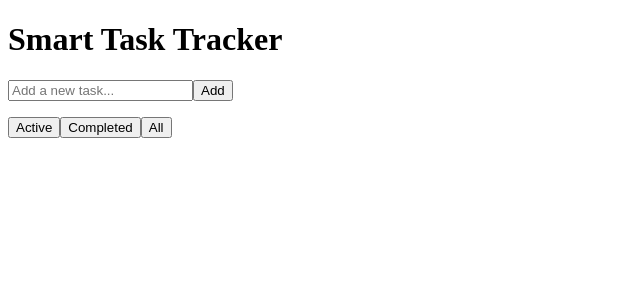
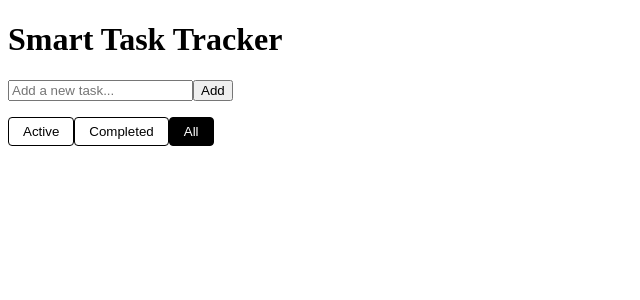
Before and after one commit to Maureen0007/Smart-Task-Tracker, a React (Create React App) app: page / in a window 1280 px wide. Shown: the top 300 px of the page, without its empty margins (0-640 px from the left). Built offline with nearby package versions, Linux system fonts and the light colour scheme.

Commit message:
Add filter buttons

```diff
--- a/src/App.css
+++ b/src/App.css
@@ -0,0 +1,33 @@
+.task-item.completed {
+  background-color: #e0e0e0;
+  text-decoration: line-through;
+  color: gray;
+  opacity: 0.7;
+};
+
+/* filters */
+.filters {
+  margin-top: 20px;
+  display: flex;
+  gap: 10px;
+  justify-content: center;
+}
+
+.filters button {
+  padding: 6px 14px;
+  border: 1px solid black;
+  background-color: white;
+  color: black;
+  cursor: pointer;
+  border-radius: 4px;
+  transition: all 0.2s ease;
+}
+
+.filters button:hover {
+  background-color: #f0f0f0;
+}
+
+.filters button.selected {
+  background-color: black;
+  color: white;
+}
--- a/src/App.js
+++ b/src/App.js
@@ -4,6 +4,8 @@ import './App.css';
 function App() {
   const [task, setTask] = useState('');
   const [tasks, setTasks] = useState([]);
+  const [filter, setFilter] = useState('all');
+
 // Function to handle adding a new task
   const handleAddTask = () => {
     if (task.trim() === '') return;
@@ -30,6 +32,13 @@ function App() {
     );
   };
 
+  // Function to filter tasks based on completion status
+  const filteredTasks = tasks.filter((task) => {
+    if (filter === 'active') return !task.completed;
+    if (filter === 'completed') return task.completed;
+    return true; // 'all' filter
+  });
+
   return (
     <div className="app-container">
       <h1>Smart Task Tracker</h1>
@@ -45,20 +54,27 @@ function App() {
       </div>
 
       <ul className="task-list">
-        {tasks.map((t) => (
-          <li key={t.id} className={`task-item ${t.completed ? 'completed' : ''}`}>
-            <span className="task-text" onClick={() => toggleComplete(t.id)}>
-              {t.text}
+        {filteredTasks.map((task) => (
+          <li key={task.id} className={`task-item ${task.completed ? 'completed' : ''}`}>
+            <span className="task-text" onClick={() => toggleComplete(task.id)}>
+              {task.text}
             </span>
-            <button className="delete-btn" onClick={() => handleDelete(t.id)}>🗑</button>
+            <button className="delete-btn" onClick={() => handleDelete(task.id)}>🗑</button>
           </li>
         ))}
       </ul>
 
       <div className="filters">
-        <button>Active</button>
-        <button>Completed</button>
-        <button>All</button>
+        <button className={filter === 'active' ? 'selected' : ''}
+          onClick={() => setFilter('active')}>Active
+          </button>
+
+        <button className={filter === 'completed' ? 'selected' : ''}
+          onClick={() => setFilter('completed')}>Completed
+          </button>
+        <button className={filter === 'all' ? 'selected' : ''}
+          onClick={() => setFilter('all')}>All
+          </button>
       </div>
     </div>
   );
```
